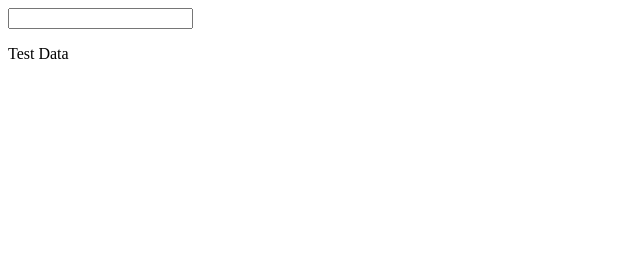
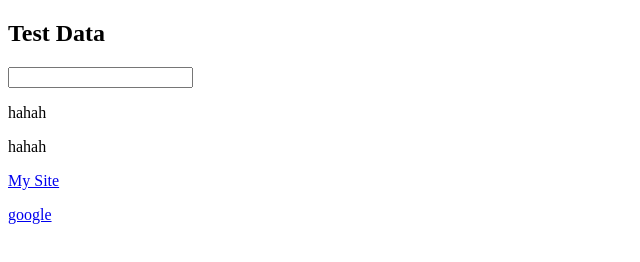
Before and after one commit to dev1203/Vue-js, a plain HTML site: page first/index.html in a window 1280 px wide. Shown: the whole page, without its empty margins (0-640 px from the left). Drawn offline with nearby package versions, Linux system fonts and the light colour scheme.

Commit message:
Some more practise Material

```diff
--- a/first/index.html
+++ b/first/index.html
@@ -9,8 +9,12 @@
 <body>
 
     <div id="app">
+        <h2 v-once>{{title}}</h2>
         <input type="text" v-on:input="changeTitle">
         <p>{{ title }}</p>
+        <p>{{ sayHello() }}</p>
+        <p><a v-bind:href="link">My Site</a></p>
+        <p v-html="finishedlink"></p>
     </div>
     <script src="https://cdn.jsdelivr.net/npm/vue@2.5.17/dist/vue.js"></script>
     <script src="script.js"></script>
--- a/first/script.js
+++ b/first/script.js
@@ -1,11 +1,18 @@
-new Vue({
-    el : '#app',
+
+new Vue({ //Creating a new Vue object
+    el : '#app',    // Element we need to manupulate
     data : {
-        title : 'Test Data'
+        title : 'Test Data' ,
+        link : 'http://www.whodev.info',
+        finishedlink : `<a href ="https://www.google.com">google</a>`
     },
     methods : {
-        changeTitle : function(event){
+        changeTitle : function(event){  //All the methods added in the html
             this.title = event.target.value
+        },
+        sayHello : function () {
+            this.title = 'hahah'
+            return this.title;
         }
     }
 })
```
